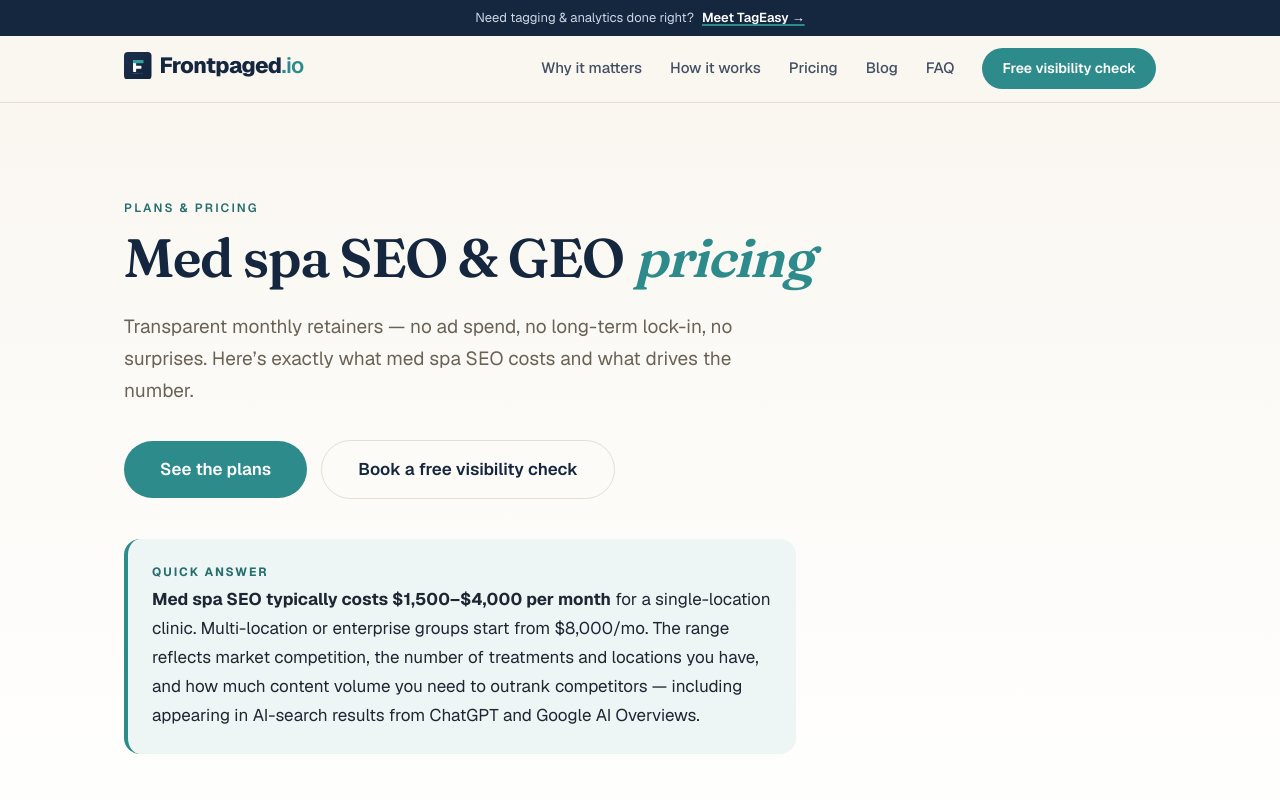
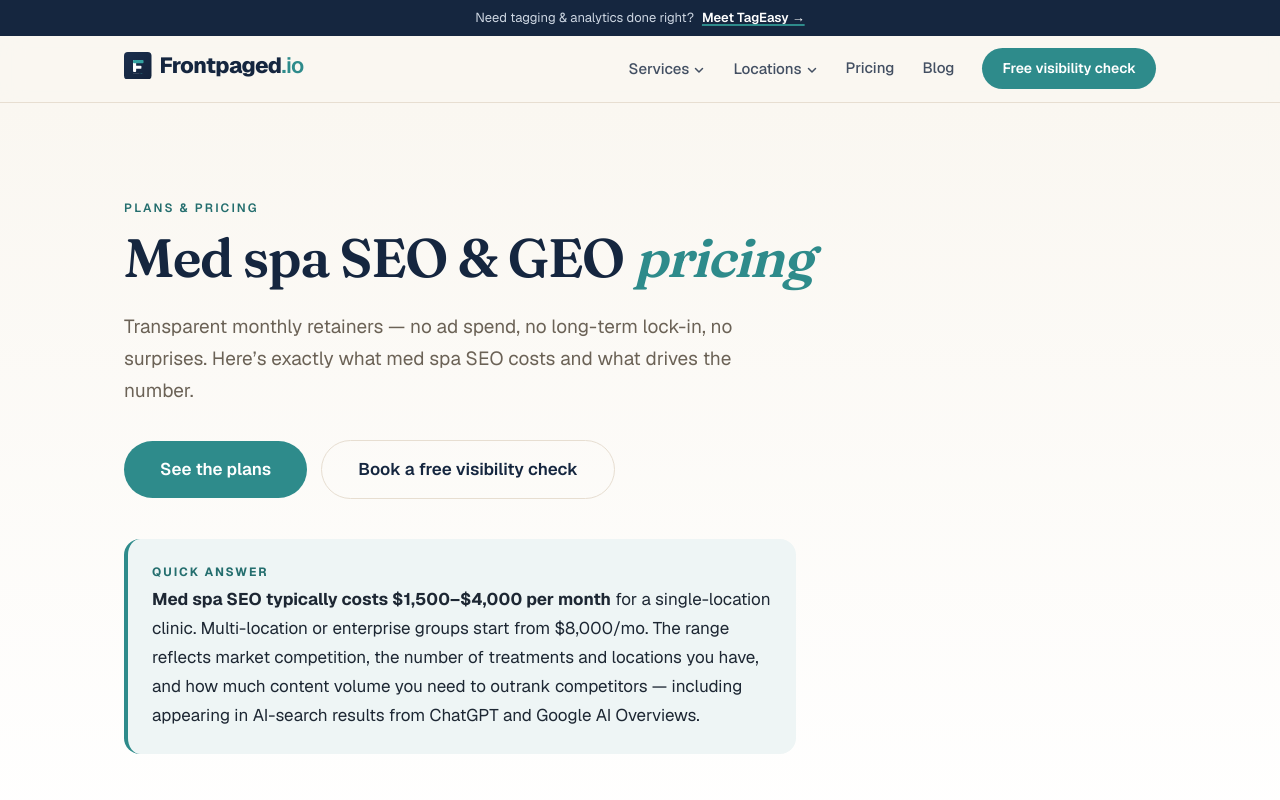
Before and after one commit to hexcorpIO/frontpaged-site, a Next.js app: page /pricing in a window 1280 px wide. Shown: the top 800 px of the page. Built offline with nearby package versions, Linux system fonts and the light colour scheme.

Commit message:
nav: responsive header with Services/Locations dropdowns, Pricing+Blog, mobile menu
Top nav now reflects the hub-and-spoke structure (service + location pages) and
adds a working mobile hamburger menu (previously nav was hidden on mobile).

```diff
--- a/src/components/SiteHeader.tsx
+++ b/src/components/SiteHeader.tsx
@@ -1,36 +1,83 @@
+"use client";
+
+import { useState } from "react";
 import Link from "next/link";
 import Container from "./Container";
 import Logo from "./Logo";
 import { site } from "@/lib/site";
 
-// Absolute hrefs (with leading "/") so the nav works from any page, including /blog.
-const links = [
-  { href: "/#problem", label: "Why it matters" },
-  { href: "/#how", label: "How it works" },
-  { href: "/#pricing", label: "Pricing" },
-  { href: "/blog", label: "Blog" },
-  { href: "/#faq", label: "FAQ" },
+type NavLink = { href: string; label: string };
+
+const services: NavLink[] = [
+  { href: "/services/med-spa-seo", label: "Med Spa SEO" },
+  { href: "/services/generative-engine-optimization", label: "Generative Engine Optimization" },
+  { href: "/services/google-business-profile", label: "Google Business Profile" },
 ];
 
+const locations: NavLink[] = [
+  { href: "/med-spa-seo-dallas", label: "Dallas" },
+  { href: "/med-spa-seo-plano", label: "Plano" },
+  { href: "/med-spa-seo-fort-worth", label: "Fort Worth" },
+  { href: "/med-spa-seo-frisco", label: "Frisco" },
+];
+
+function Chevron() {
+  return (
+    <svg width="12" height="12" viewBox="0 0 12 12" aria-hidden="true" className="mt-0.5">
+      <path d="M2.5 4.5 6 8l3.5-3.5" fill="none" stroke="currentColor" strokeWidth="1.5" strokeLinecap="round" strokeLinejoin="round" />
+    </svg>
+  );
+}
+
+// Desktop dropdown — opens on hover and on keyboard focus (CSS only, no JS).
+function Dropdown({ label, items }: { label: string; items: NavLink[] }) {
+  return (
+    <div className="group relative">
+      <button className="inline-flex items-center gap-1 text-[15px] font-medium text-navy/80 hover:text-teal-dark">
+        {label}
+        <Chevron />
+      </button>
+      <div className="invisible absolute left-1/2 top-full -translate-x-1/2 pt-3 opacity-0 transition duration-150 group-hover:visible group-hover:opacity-100 group-focus-within:visible group-focus-within:opacity-100">
+        <ul className="min-w-[240px] rounded-xl border border-warm-line bg-white p-2 shadow-[0_16px_44px_rgba(21,38,63,0.12)]">
+          {items.map((i) => (
+            <li key={i.href}>
+              <Link
+                href={i.href}
+                className="block rounded-lg px-3 py-2 text-[15px] text-navy hover:bg-soft hover:text-teal-dark"
+              >
+                {i.label}
+              </Link>
+            </li>
+          ))}
+        </ul>
+      </div>
+    </div>
+  );
+}
+
 export default function SiteHeader() {
+  const [open, setOpen] = useState(false);
+  const close = () => setOpen(false);
+
   return (
-    <header className="sticky top-0 z-10 border-b border-warm-line bg-cream/85 backdrop-blur-md">
+    <header className="sticky top-0 z-20 border-b border-warm-line bg-cream/85 backdrop-blur-md">
       <Container>
         <nav className="flex h-[66px] items-center justify-between" aria-label="Primary">
-          <Link href="/" className="text-[22px]">
+          <Link href="/" className="text-[22px]" onClick={close}>
             <Logo />
             <span className="sr-only">{site.name} home</span>
           </Link>
-          <div className="hidden items-center gap-7 sm:flex">
-            {links.map((l) => (
-              <Link
-                key={l.href}
-                href={l.href}
-                className="text-[15px] font-medium text-navy/80 hover:text-teal-dark"
-              >
-                {l.label}
-              </Link>
-            ))}
+
+          {/* Desktop nav */}
+          <div className="hidden items-center gap-7 lg:flex">
+            <Dropdown label="Services" items={services} />
+            <Dropdown label="Locations" items={locations} />
+            <Link href="/pricing" className="text-[15px] font-medium text-navy/80 hover:text-teal-dark">
+              Pricing
+            </Link>
+            <Link href="/blog" className="text-[15px] font-medium text-navy/80 hover:text-teal-dark">
+              Blog
+            </Link>
             <Link
               href="/#contact"
               className="rounded-full bg-teal px-5 py-2.5 text-[14px] font-semibold text-white transition hover:bg-teal-dark"
@@ -38,8 +85,80 @@ export default function SiteHeader() {
               Free visibility check
             </Link>
           </div>
+
+          {/* Mobile toggle */}
+          <button
+            type="button"
+            onClick={() => setOpen((v) => !v)}
+            aria-label={open ? "Close menu" : "Open menu"}
+            aria-expanded={open}
+            className="flex h-10 w-10 items-center justify-center rounded-lg text-navy hover:bg-soft lg:hidden"
+          >
+            <svg width="22" height="22" viewBox="0 0 24 24" fill="none" stroke="currentColor" strokeWidth="2" strokeLinecap="round">
+              {open ? (
+                <path d="M6 6l12 12M18 6 6 18" />
+              ) : (
+                <>
+                  <path d="M3 6h18" />
+                  <path d="M3 12h18" />
+                  <path d="M3 18h18" />
+                </>
+              )}
+            </svg>
+          </button>
         </nav>
       </Container>
+
+      {/* Mobile panel */}
+      {open && (
+        <div className="border-t border-warm-line bg-cream lg:hidden">
+          <Container className="flex flex-col gap-5 py-5">
+            <div>
+              <p className="mb-2 text-[12px] font-semibold uppercase tracking-[0.16em] text-teal-dark">
+                Services
+              </p>
+              <ul className="space-y-1.5">
+                {services.map((i) => (
+                  <li key={i.href}>
+                    <Link href={i.href} onClick={close} className="text-[15px] text-navy hover:text-teal-dark">
+                      {i.label}
+                    </Link>
+                  </li>
+                ))}
+              </ul>
+            </div>
+            <div>
+              <p className="mb-2 text-[12px] font-semibold uppercase tracking-[0.16em] text-teal-dark">
+                Locations
+              </p>
+              <ul className="space-y-1.5">
+                {locations.map((i) => (
+                  <li key={i.href}>
+                    <Link href={i.href} onClick={close} className="text-[15px] text-navy hover:text-teal-dark">
+                      {i.label}
+                    </Link>
+                  </li>
+                ))}
+              </ul>
+            </div>
+            <div className="flex flex-col gap-1.5">
+              <Link href="/pricing" onClick={close} className="text-[15px] font-medium text-navy hover:text-teal-dark">
+                Pricing
+              </Link>
+              <Link href="/blog" onClick={close} className="text-[15px] font-medium text-navy hover:text-teal-dark">
+                Blog
+              </Link>
+            </div>
+            <Link
+              href="/#contact"
+              onClick={close}
+              className="inline-flex w-full items-center justify-center rounded-full bg-teal px-5 py-3 text-[15px] font-semibold text-white transition hover:bg-teal-dark"
+            >
+              Free visibility check
+            </Link>
+          </Container>
+        </div>
+      )}
     </header>
   );
 }
```
